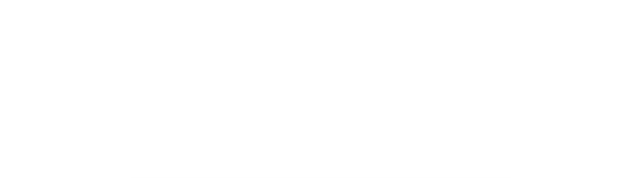
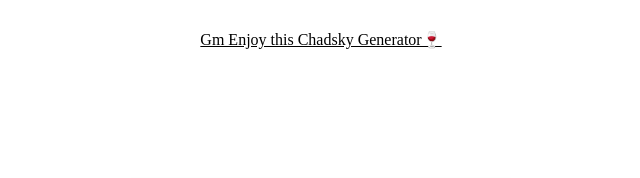
Before and after one commit to NFT2626/Chadsksy-Generator-, a plain HTML site: page index.html in a window 1280 px wide. Shown: the top 178 px of the page, without its empty margins (319-959 px from the left). Drawn offline with nearby package versions, Linux system fonts and the light colour scheme.

Commit message:
Add files via upload

```diff
--- a/index.html
+++ b/index.html
@@ -2,14 +2,16 @@
 <html lang="en" >
 <head>
   <meta charset="UTF-8">
-  <title>Chadsksy Shredder Arts Generator</title>
+  <title>Chadsksy Shredder</title>
   <meta name="viewport" content="width=device-width, initial-scale=1"><link rel="stylesheet" href="https://cdnjs.cloudflare.com/ajax/libs/meyer-reset/2.0/reset.min.css">
 <link rel="stylesheet" href="./style.css">
 
 </head>
 <body>
 <!-- partial:index.partial.html -->
-<main
+<main id="banksy">
+    <header>
+      <a href="https://nft2626.github.io" target="blank">Gm Enjoy this Chadsky Generator🍷</a>
     </header>
 
     <div id="piece" @click="$refs.art.click()">
```
